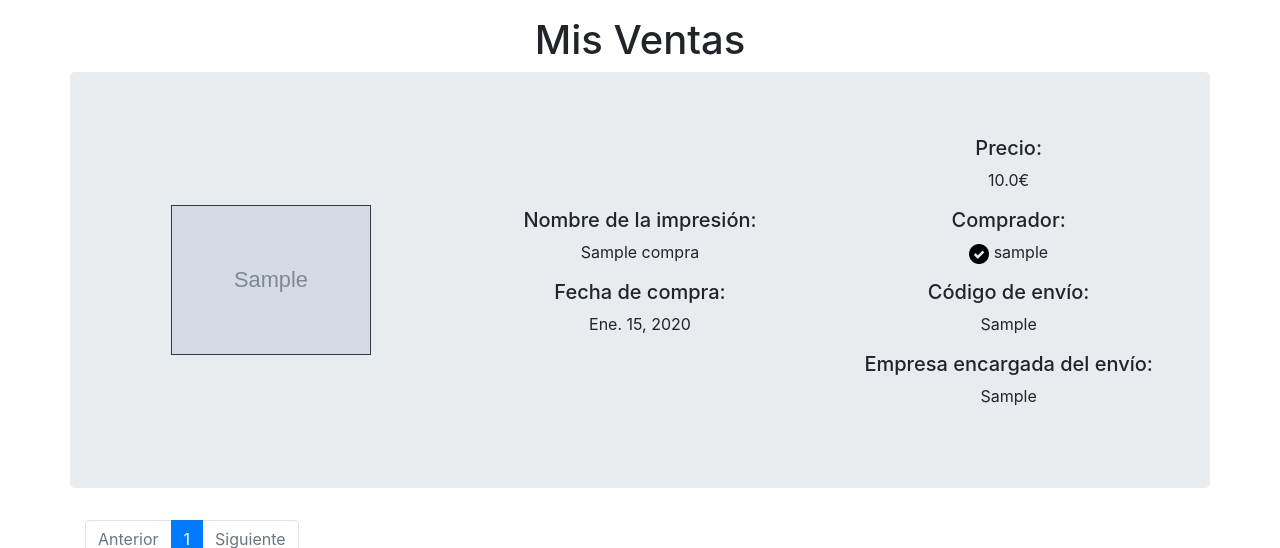
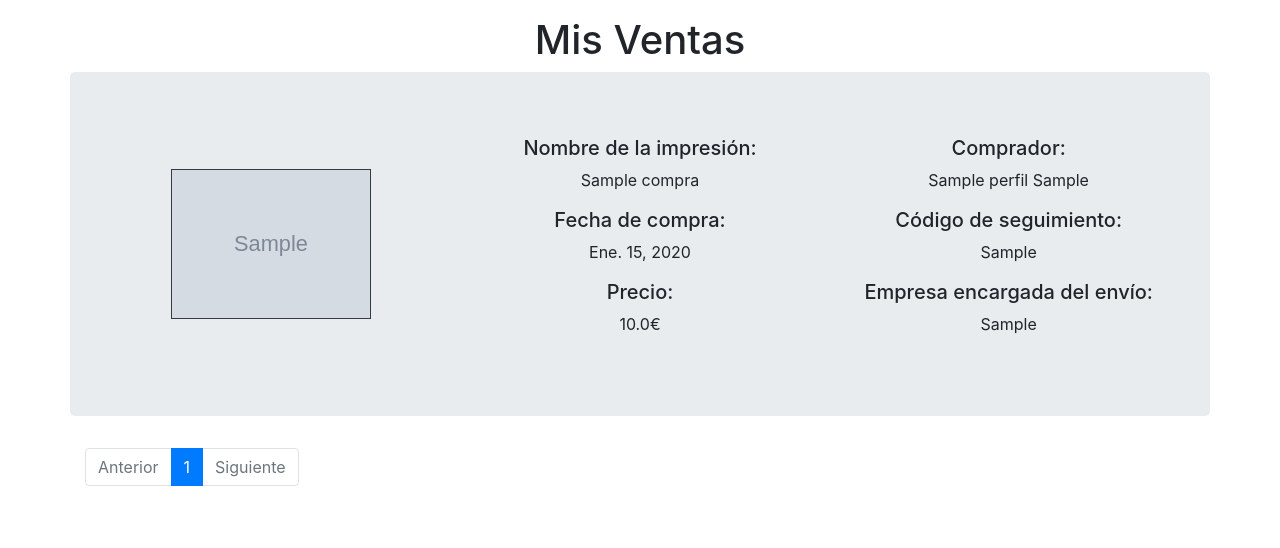
Before and after one commit to dp2-anacardo/treeD, a Django app: page /impresion/listarVentas/ in a window 1280 px wide. Shown: the part 56-604 px from the top of the page. Run offline with Django 3.2, Linux system fonts and the light colour scheme; a user stored in the database is signed in; tables that the repository leaves empty hold one stand-in row (values such as "Sample post"); grey boxes marked "Sample" are stand-in pictures; some libraries are stand-ins or nearby versions.

Commit message:
Cambios varios

```diff
--- a/treeD/main/forms.py
+++ b/treeD/main/forms.py
@@ -349,11 +349,11 @@ class ImagenesPruebaForm(forms.Form):
     )
 
 class CodigoForm(forms.Form):
-    codigo_envio = forms.CharField(label='Código de envío', required=True,
-    widget=forms.TextInput(attrs={'class': 'form-control w-50 mr-2', 'placeholder': 'Código de envío'}))
+    codigo_envio = forms.CharField(label='Código de envío', required=False,
+    widget=forms.TextInput(attrs={'class': 'form-control w-100 mr-2', 'placeholder': 'Código de envío'}))
 
     empresa_envio = forms.CharField(label='Empresa encargada del envío', required=True,
-    widget=forms.TextInput(attrs={'class': 'form-control w-50 mr-2',
+    widget=forms.TextInput(attrs={'class': 'form-control w-100 mr-2',
     'placeholder': 'Correos, AliExpress'})
     )
 
--- a/treeD/main/models.py
+++ b/treeD/main/models.py
@@ -15,7 +15,7 @@ class ImgPrueba(models.Model):
         ordering = ('pk',)
 
 class CodigoEnvio(models.Model):
-    codigo_envio = models.TextField(verbose_name='Código de envío')
+    codigo_envio = models.TextField(verbose_name='Código de envío',null=True)
     empresa_envio = models.TextField(verbose_name='Empresa del envío')
     compra = models.ForeignKey('Compra', on_delete=models.CASCADE, null=True)
 
--- a/treeD/main/templates/impresiones/listarCompras.html
+++ b/treeD/main/templates/impresiones/listarCompras.html
@@ -86,7 +86,12 @@
             {% else %}
             ENVIADO
             {%endif%}
+
           </p>
+          {% if c.codigoenvio_set.all.0.codigo_envio != None and c.codigoenvio_set.all.0.codigo_envio != "" %}
+        <h5 class="text-center">Código de seguimiento:</h5>
+        <p class="text-center">{{c.codigoenvio_set.all.0.codigo_envio}}</p>
+        {% endif %}
         </div>
       </div>
       <br>
--- a/treeD/main/templates/impresiones/listarVentas.html
+++ b/treeD/main/templates/impresiones/listarVentas.html
@@ -15,23 +15,25 @@
         <p class="text-center">{{v.nombre}}</p>
         <h5 class="text-center">Fecha de compra:</h5>
         <p class="text-center">{{v.fecha_compra}}</p>
+        <h5 class="text-center">Precio:</h5>
+        <p class="text-center">{{v.precio}}€</p>
+      </div>
+      <div class="col-lg-4 my-auto">
+
+        <h5 class="text-center">Comprador:</h5>
+        <p class="text-center">
+        {{v.comprador.nombre}} {{v.comprador.apellidos}}</p>
         {% if v.imgprueba_set.all.0 == None %}
+        <h5 class="text-center">Dirección:</h5>
+        <p class="text-center">{{v.direccion}}</p>
         <div class="text-center">
           <a href="{% url 'subirImagenesPrueba_url' v.id %}" class="btn btn-dark ">Subir Pruebas de Envío</a></div>
         {% endif %}
-      </div>
-      <div class="col-lg-4 my-auto">
-        <h5 class="text-center">Precio:</h5>
-        <p class="text-center">{{v.precio}}€</p>
-        <h5 class="text-center">Comprador:</h5>
-        <p class="text-center">
-        {%if v.comprador.es_afiliado%}
-          <img src="{% static "tick.png" %}" height="20" width="20" >
-        {%endif%}
-        {{v.comprador}}</p>
         {% if v.imgprueba_set.all.0 != None %}
-        <h5 class="text-center">Código de envío:</h5>
+        {% if v.codigoenvio_set.all.0.codigo_envio != None and v.codigoenvio_set.all.0.codigo_envio != "" %}
+        <h5 class="text-center">Código de seguimiento:</h5>
         <p class="text-center">{{v.codigoenvio_set.all.0.codigo_envio}}</p>
+        {% endif %}
         <h5 class="text-center">Empresa encargada del envío:</h5>
         <p class="text-center">{{v.codigoenvio_set.all.0.empresa_envio}}</p>
         {% endif %}
--- a/treeD/main/templates/subirImagenesPrueba.html
+++ b/treeD/main/templates/subirImagenesPrueba.html
@@ -30,7 +30,7 @@
                     <div class="text-center">Prueba de envío</div>
                     {{ form.imagen }}
                     <br>
-                    <div class="text-center">Código de envío</div>
+                    <div class="text-center">Código de seguimiento (Opcional)</div>
                     {{ form_codigo.codigo_envio }}
                     <br>
                     <div class="text-center">Empresa encargada del envío</div>
```
